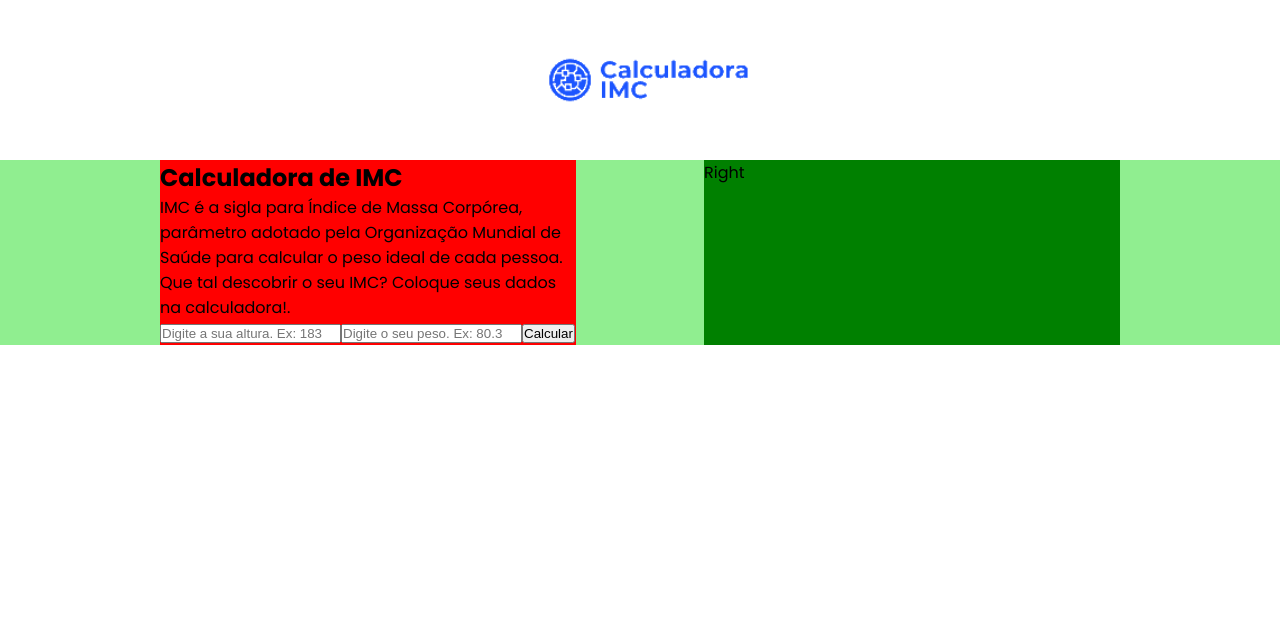
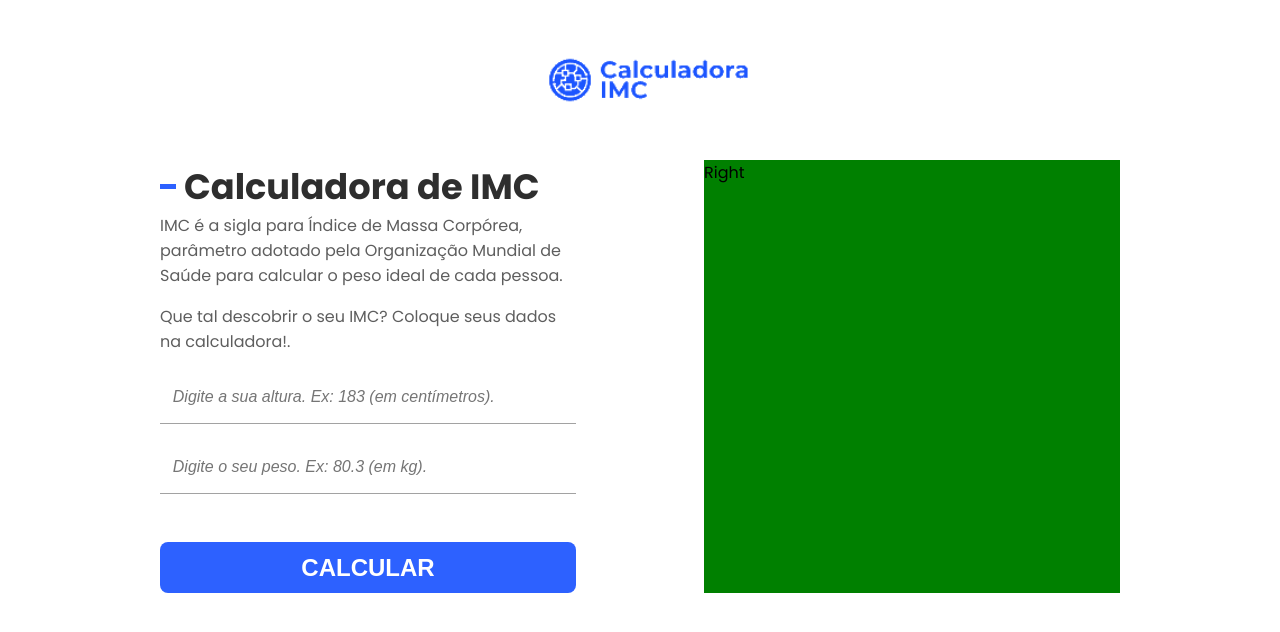
Before and after one commit to damian-nestea/calculadora-imc, a React (Vite) app in the folder calc-imc-react/: page / in a window 1280 px wide. Shown: the top 632 px of the page. Built offline with nearby package versions, Linux system fonts and the light colour scheme.

Commit message:
feature estilização do layout da leftSide, alinhamento de inputs e botão, adição de efeito no hover do botão

```diff
--- a/calc-imc-react/src/App.module.css
+++ b/calc-imc-react/src/App.module.css
@@ -25,18 +25,73 @@ body {
 }
 
 main {
-  background-color: lightgreen;
   display: flex;
-  gap:8rem;
-  padding:0 10rem;
+  gap: 8rem;
+  padding: 0 10rem;
 }
 
 .leftSideContainer {
-  background-color:red;
-  flex:1;
+  flex: 1;
+}
+
+.leftSideContainer h1 {
+  font-size: 2.2rem;
+  display: flex;
+  align-items: center;
+  color: #2e2e2e;
+}
+
+.leftSideContainer h1::before {
+  display: inline-block;
+  content: " ";
+  width: 1rem;
+  height: 0.3rem;
+  margin-right: 0.5rem;
+  background-color: #2d61ff;
+}
+
+.leftSideContainer p {
+  margin-bottom: 1rem;
+  color: #5e5e5e;
+}
+
+.leftSideContainer input {
+  font-size: 1rem;
+  font-style: italic;
+  width: 100%;
+  padding: 1.1rem 0.8rem;
+  margin-bottom: 1rem;
+  border: none;
+  border-bottom: 0.1rem solid #a2a2a2;
+  outline: 0;
+}
+
+.leftSideContainer input::-webkit-outer-spin-button,
+.leftSideContainer input::-webkit-inner-spin-button {
+  -webkit-appearance: none;
+  margin: 0;
+}
+
+.leftSideContainer button {
+  font-size:1.5rem;
+  text-transform:uppercase;
+  font-weight:700;
+  width:100%;
+  margin-top:2rem;
+  padding: 0.7rem;
+  background-color: #2d61ff;
+  color:#fff;
+  border-radius:0.5rem;
+  border:none;
+  cursor:pointer;
+  transition: all ease 0.4s;
+}
+
+.leftSideContainer button:hover{
+  opacity:0.8;
 }
 
 .rightSideContainer {
-  background-color:green;
-  flex:1;
+  background-color: green;
+  flex: 1;
 }
```
